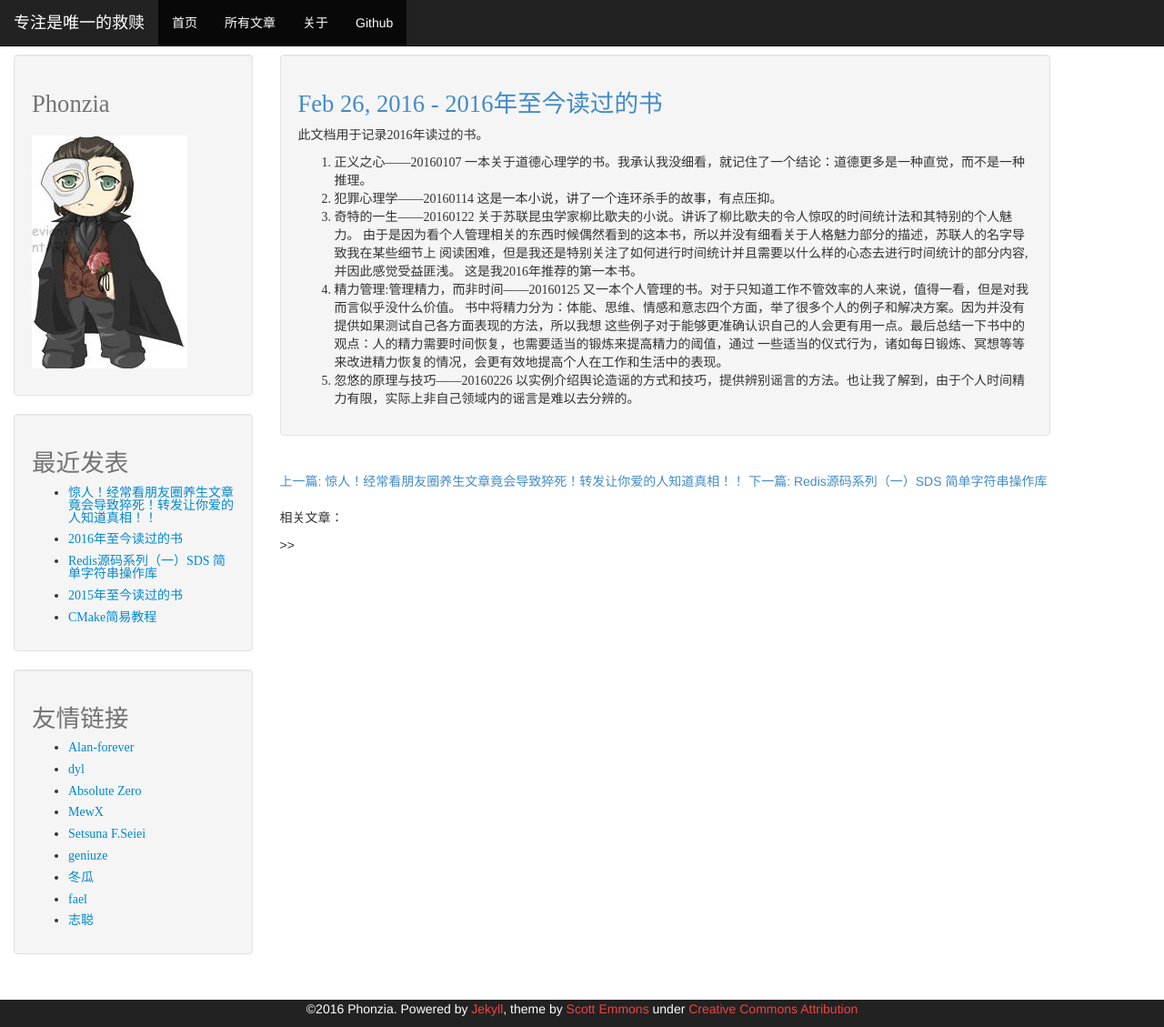
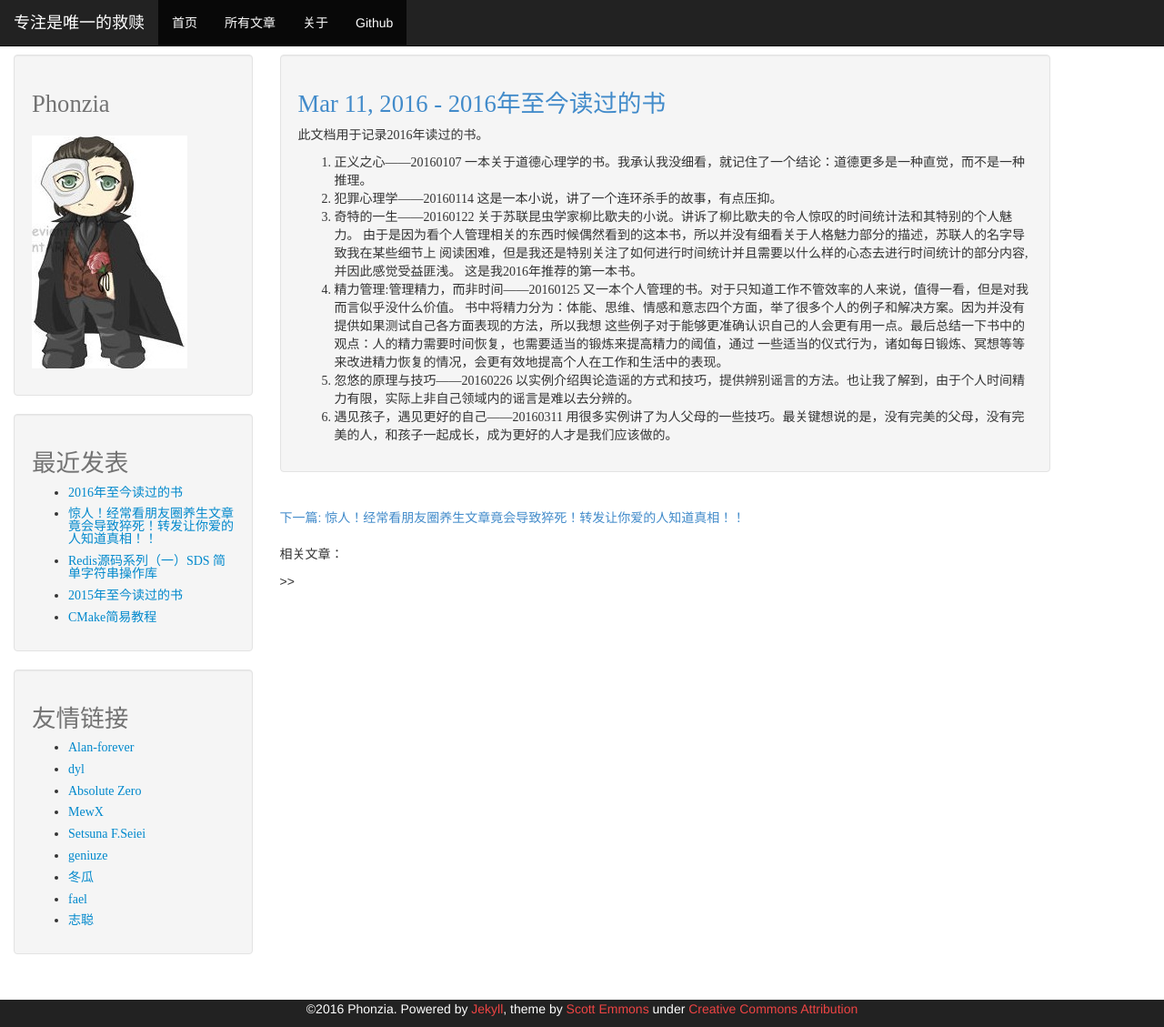
Before and after one commit to phonzia/old_blog, a Jekyll site: the page built from _posts/2016-03-11-BooksRead.md, in a window 1280 px wide and 1129 px high. Shown: the whole window at 91% size. Built offline with Jekyll 4.4.1, drawn with Linux system fonts in a browser that asks for light colours; Markdown is read by kramdown in place of the engine named in the settings; comment, search, counter and statistics services are not loaded.

Commit message:
add book read

```diff
--- a/_posts/2016-02-26-BooksRead.md
+++ b/_posts/2016-03-11-BooksRead.md
@@ -16,3 +16,4 @@ title: "2016年至今读过的书"
 这些例子对于能够更准确认识自己的人会更有用一点。最后总结一下书中的观点：人的精力需要时间恢复，也需要适当的锻炼来提高精力的阈值，通过
 一些适当的仪式行为，诸如每日锻炼、冥想等等来改进精力恢复的情况，会更有效地提高个人在工作和生活中的表现。
 5. 忽悠的原理与技巧——20160226 以实例介绍舆论造谣的方式和技巧，提供辨别谣言的方法。也让我了解到，由于个人时间精力有限，实际上非自己领域内的谣言是难以去分辨的。
+6. 遇见孩子，遇见更好的自己——20160311 用很多实例讲了为人父母的一些技巧。最关键想说的是，没有完美的父母，没有完美的人，和孩子一起成长，成为更好的人才是我们应该做的。
```
